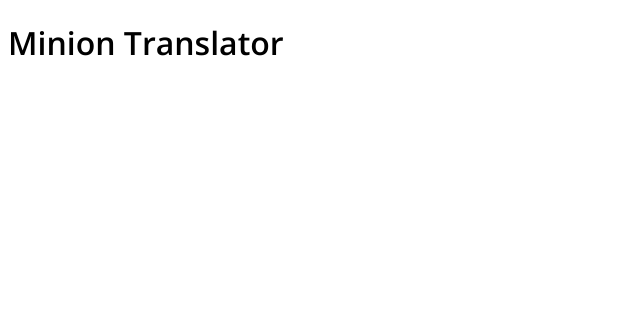
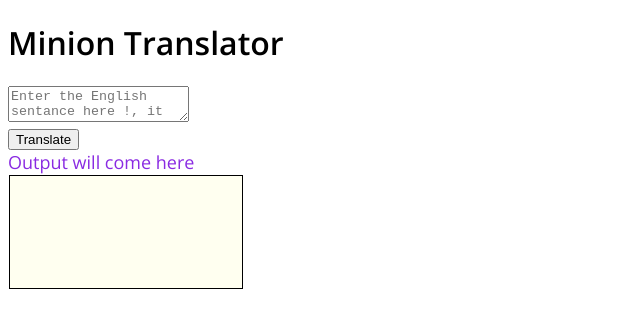
Before and after one commit to naveenbusireddy/Minion-Translator, a plain HTML site: page index.html in a window 1280 px wide. Shown: the whole page, without its empty margins (0-640 px from the left). Drawn offline with nearby package versions, Linux system fonts and the light colour scheme.

Commit message:
Feat: HTML file added

```diff
--- a/index.html
+++ b/index.html
@@ -6,10 +6,24 @@
     <meta name="viewport" content="width=device-width, initial-scale=1.0">
     <title>Minion Translator Home</title>
     <link href="/style.css" rel="stylesheet">
+    <style>
+        #output {
+            width: 200px;
+            height: 10vh;
+            border: 1px solid black;
+            margin: 1px;
+            padding: 1rem;
+            background-color: ivory;
+        }
+    </style>
 </head>
 <body>
     <h1>Minion Translator</h1>
-
+    <textarea id="input-text" placeholder="Enter the English sentance here !, it will convert to Minion Language"></textarea>
+    <br>
+    <button id="translate-btn">Translate</button>
+    <div style="font-size:large; color:blueviolet"> Output will come here</div>
+    <div id="output"></div>
     <script src="/app.js" type="text/javascript"></script>
 </body>
 </html>
```
